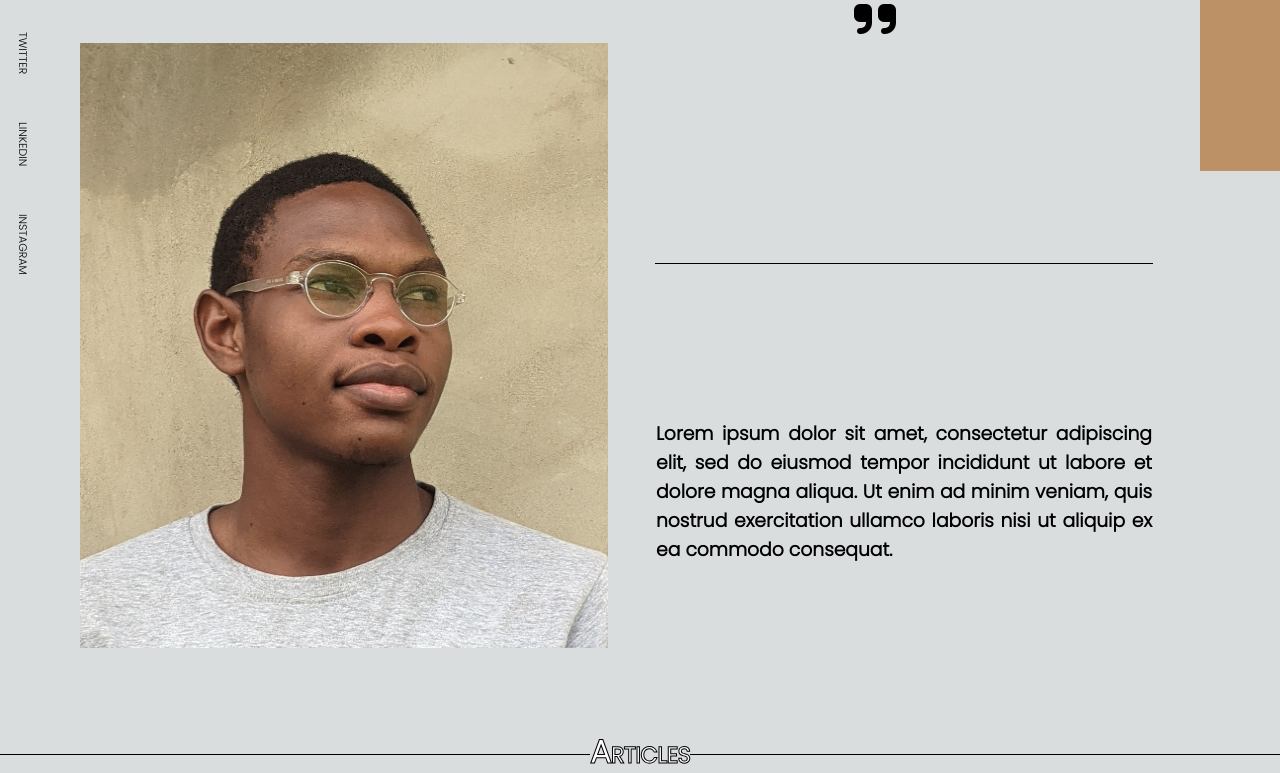
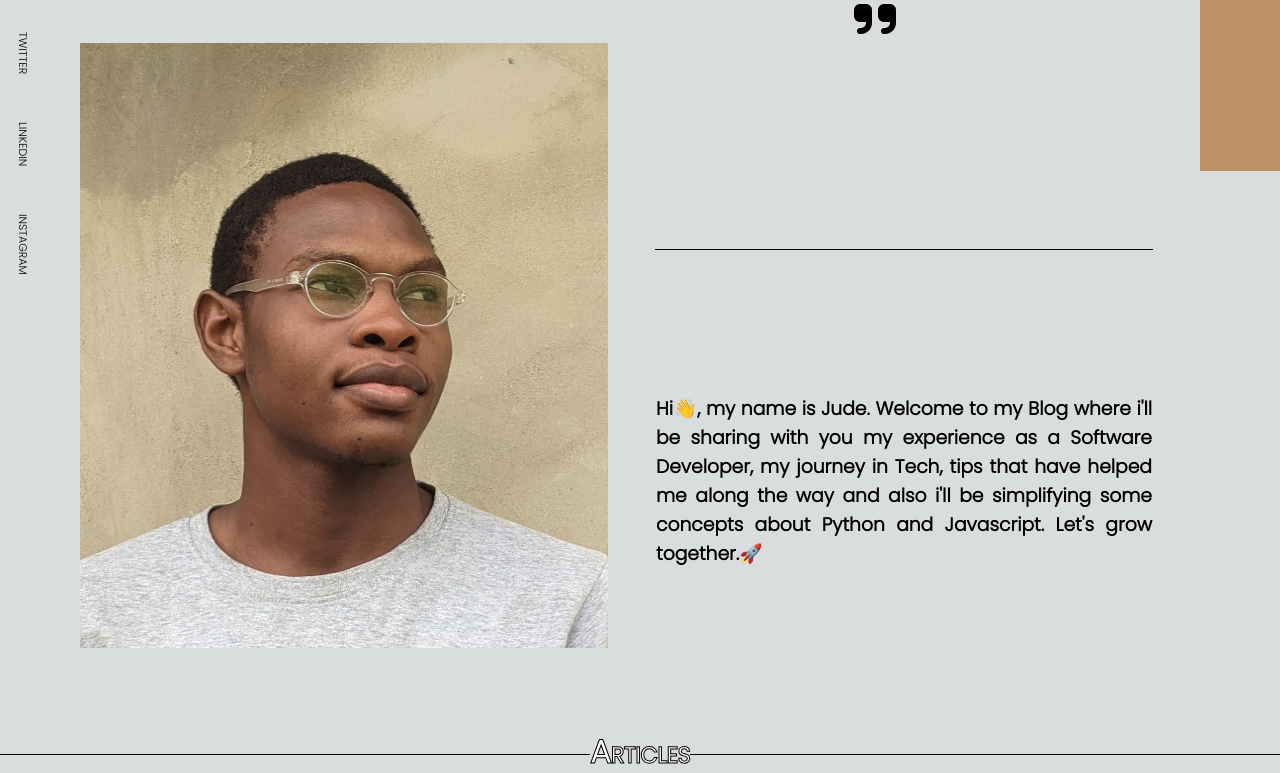
Before and after one commit to olowojude/My-blog, a Django app: page / in a window 1280 px wide. Shown: the part 318-1091 px from the top of the page. Run offline with Django 4.2, Linux system fonts and the light colour scheme; data comes from the database, SQL or seed files in the repository; both versions use the stored data as it was after the commit; some libraries are stand-ins or nearby versions.

Commit message:
Did some finishing touches to the blog

```diff
--- a/ba/templates/ba/heropage.html
+++ b/ba/templates/ba/heropage.html
@@ -21,7 +21,7 @@
 
         </h2>
         <hr></hr>
-        <h3 class="text2"> Lorem ipsum dolor sit amet, consectetur adipiscing elit, sed do eiusmod tempor incididunt ut labore et dolore magna aliqua. Ut enim ad minim veniam, quis nostrud exercitation ullamco laboris nisi ut aliquip ex ea commodo consequat.
+        <h3 class="text2"> Hi👋, my name is Jude. Welcome to my Blog where i'll be sharing with you my experience as a Software Developer, my journey in Tech, tips that have helped me along the way and also i'll be simplifying some concepts about Python and Javascript. Let's grow together.🚀
         </h3>
       </div>
 
--- a/static/styles/ba.css
+++ b/static/styles/ba.css
@@ -119,6 +119,7 @@ nav ul li {
     background: white;
     border-radius: 35px;
     padding: 1em 2em;
+	outline: none;
 }
 .search input {
         background: transparent;
```
Also changed, not shown: db.sqlite3, media/media/images/download.jfif (added).
